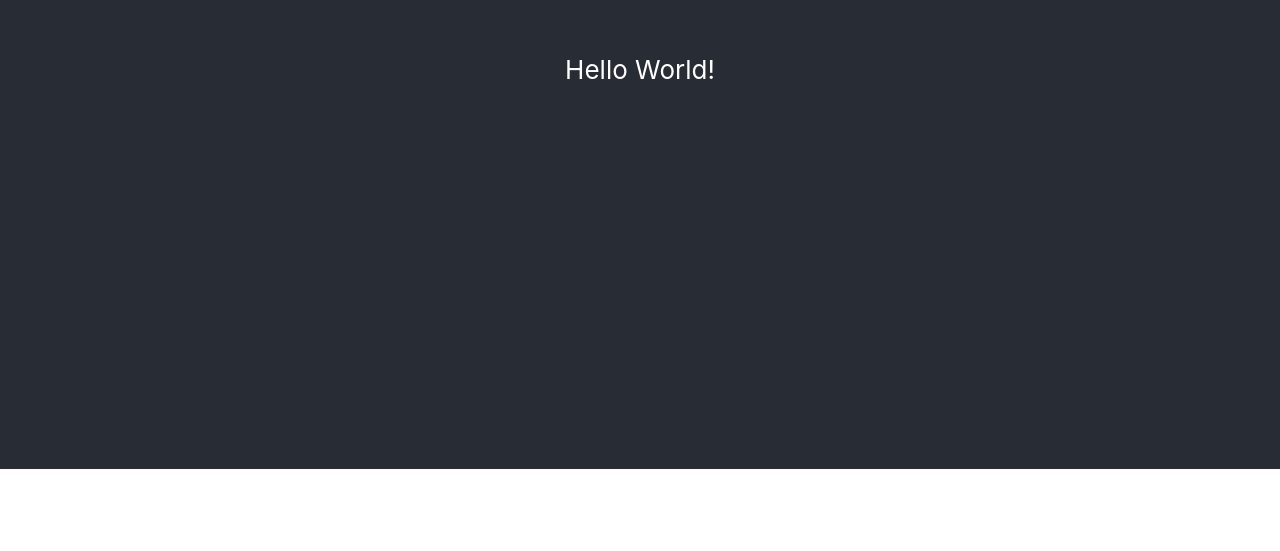
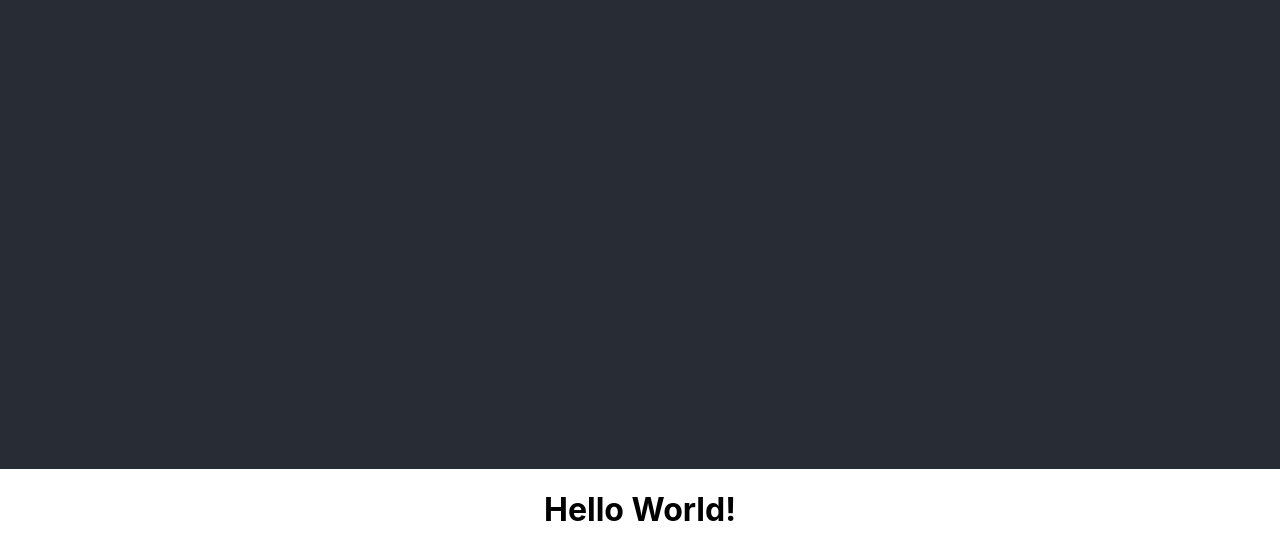
Before and after one commit to OwenB-HamD/portfolio, a React (Create React App) app in the folder my-app/: page / in a window 1280 px wide. Shown: the part 331-882 px from the top of the page. Before the commit the page ends 800 px from the top, so only its background shows below. Built offline with nearby package versions, Linux system fonts and the light colour scheme; the HTML template or start-up script is replaced by a standard one.

Commit message:
made h1 outside of header tag

```diff
--- a/my-app/src/App.js
+++ b/my-app/src/App.js
@@ -4,8 +4,8 @@ function App() {
   return (
     <div className="App">
       <header className="App-header">
-        Hello World!
       </header>
+      <h1>Hello World!</h1>
     </div>
   );
 }
```
